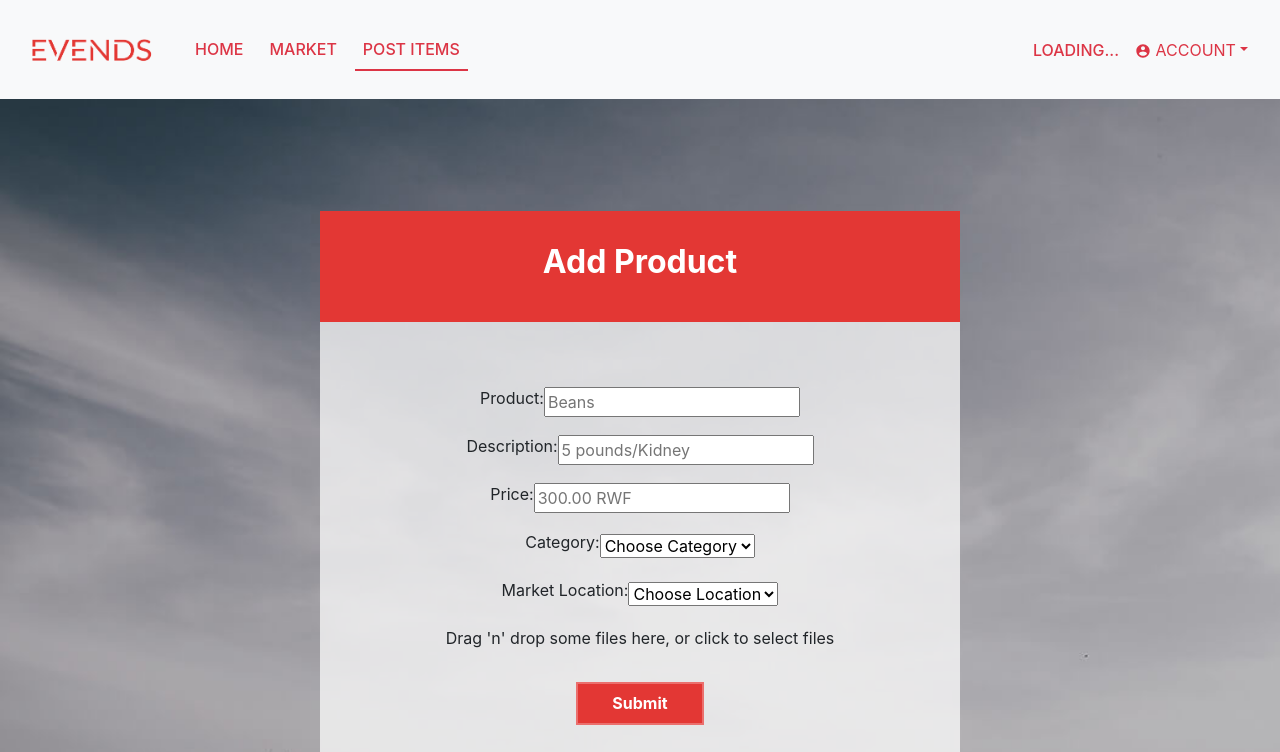
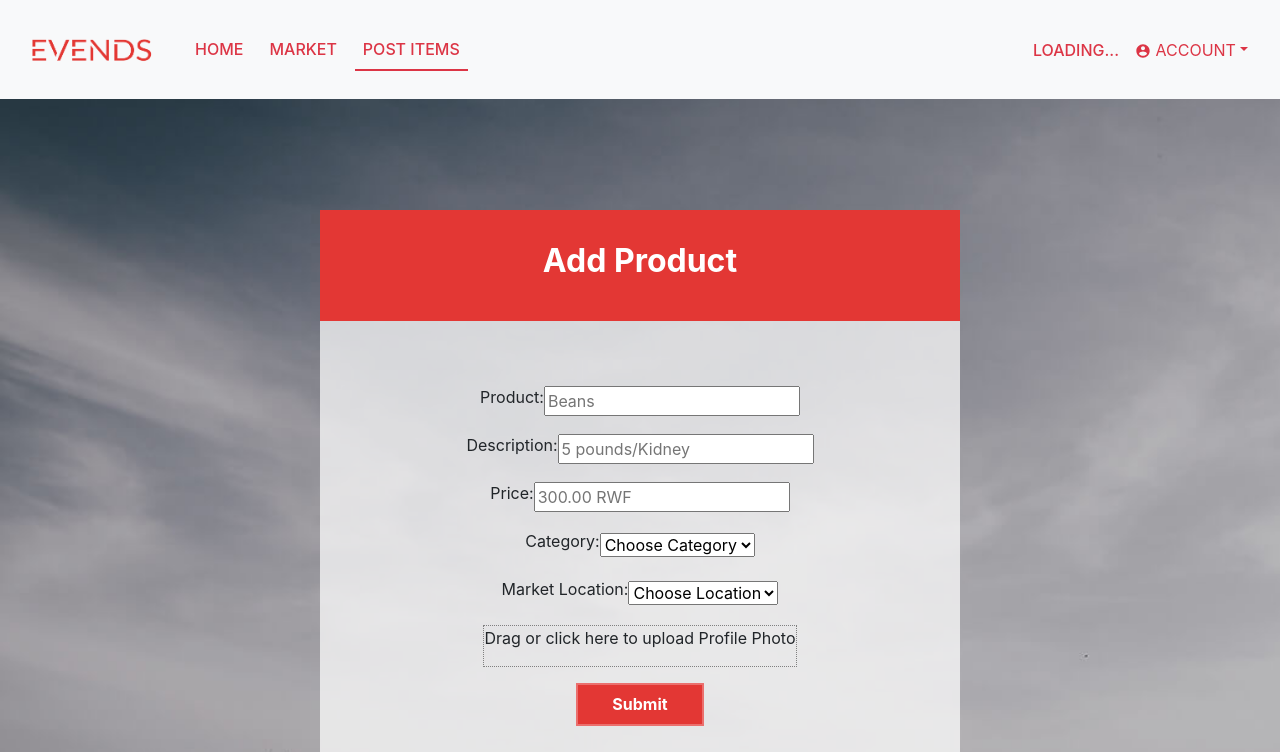
Before and after one commit to BW-African-Marketplace-5/front-end, a React (Create React App) app: page /item-form in a window 1280 px wide. Shown: the top 752 px of the page. Built offline with nearby package versions, Linux system fonts and the light colour scheme; no server answers; sample sign-in values are in the browser's storage.

Commit message:
Added state to image upload

```diff
--- a/src/components/ImageUpload/ImageUpload.js
+++ b/src/components/ImageUpload/ImageUpload.js
@@ -1,8 +1,21 @@
-import React, { useCallback } from "react";
+import React, { useCallback, useState } from "react";
 import { useDropzone } from "react-dropzone";
 import axios from "axios";
+import styled from "styled-components";
+
+import { Spinner } from "reactstrap";
+
+const DragDiv = styled.div`
+  border: 1px dotted gray;
+  &&:focus {
+    outline: none !important;
+  }
+`;
 
 const ImageUpload = ({ setImage }) => {
+  const [isFetching, setIsFetching] = useState(false);
+  const [isUploaded, setIsUploaded] = useState(false);
+
   const onDrop = useCallback(
     acceptedFiles => {
       // Do something with the files
@@ -12,7 +25,8 @@ const ImageUpload = ({ setImage }) => {
         let file = acceptedFiles[i];
         data.append("image", file);
       }
-      axios({
+      axios(
+        {
           url: "https://api.imgur.com/3/upload",
           method: "post",
           data: data,
@@ -20,9 +34,13 @@ const ImageUpload = ({ setImage }) => {
             Authorization: "Client-ID 63fd2a84739f9df",
             "Content-Type": "multipart/form-data"
           }
-      })
+        },
+        setIsFetching(true)
+      )
         .then(res => {
           setImage(res.data.data.link);
+          setIsFetching(false);
+          setIsUploaded(true);
         })
         .catch(err => err.message);
     },
@@ -31,14 +49,22 @@ const ImageUpload = ({ setImage }) => {
   const { getRootProps, getInputProps, isDragActive } = useDropzone({ onDrop });
 
   return (
-    <div {...getRootProps()}>
+    <DragDiv {...getRootProps()}>
       <input {...getInputProps()} />
       {isDragActive ? (
         <p>Drop the files here ...</p>
+      ) : isFetching ? (
+        <div>
+          <Spinner color="danger" />
+          <br />
+          <p>Uploading...</p>
+        </div>
+      ) : isUploaded ? (
+        <p>Upload Successful</p>
       ) : (
-        <p>Drag 'n' drop some files here, or click to select files</p>
+        <p>Drag or click here to upload Profile Photo</p>
       )}
-    </div>
+    </DragDiv>
   );
 };
 
```
Lines whose indentation alone changed are shown as unchanged.
